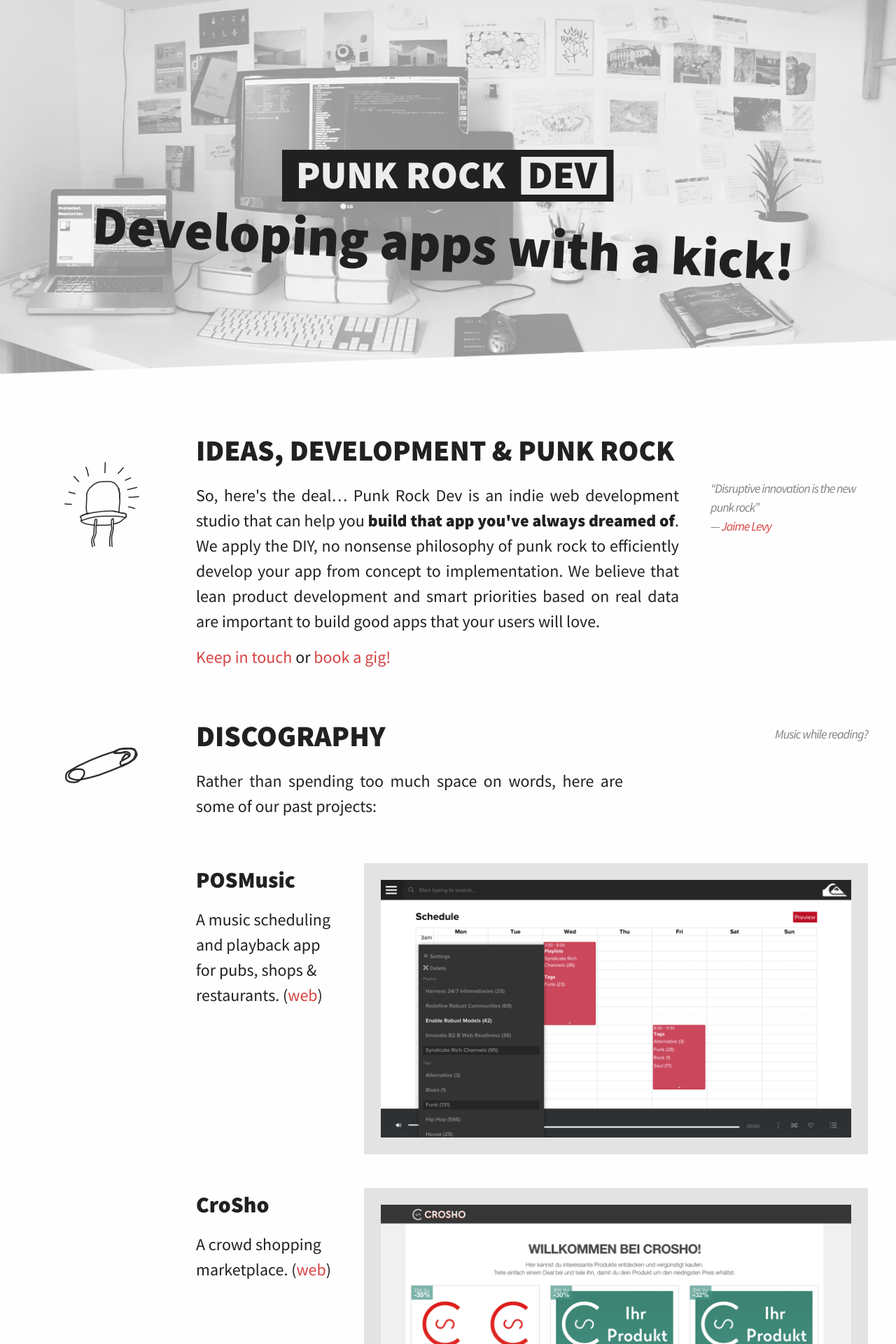
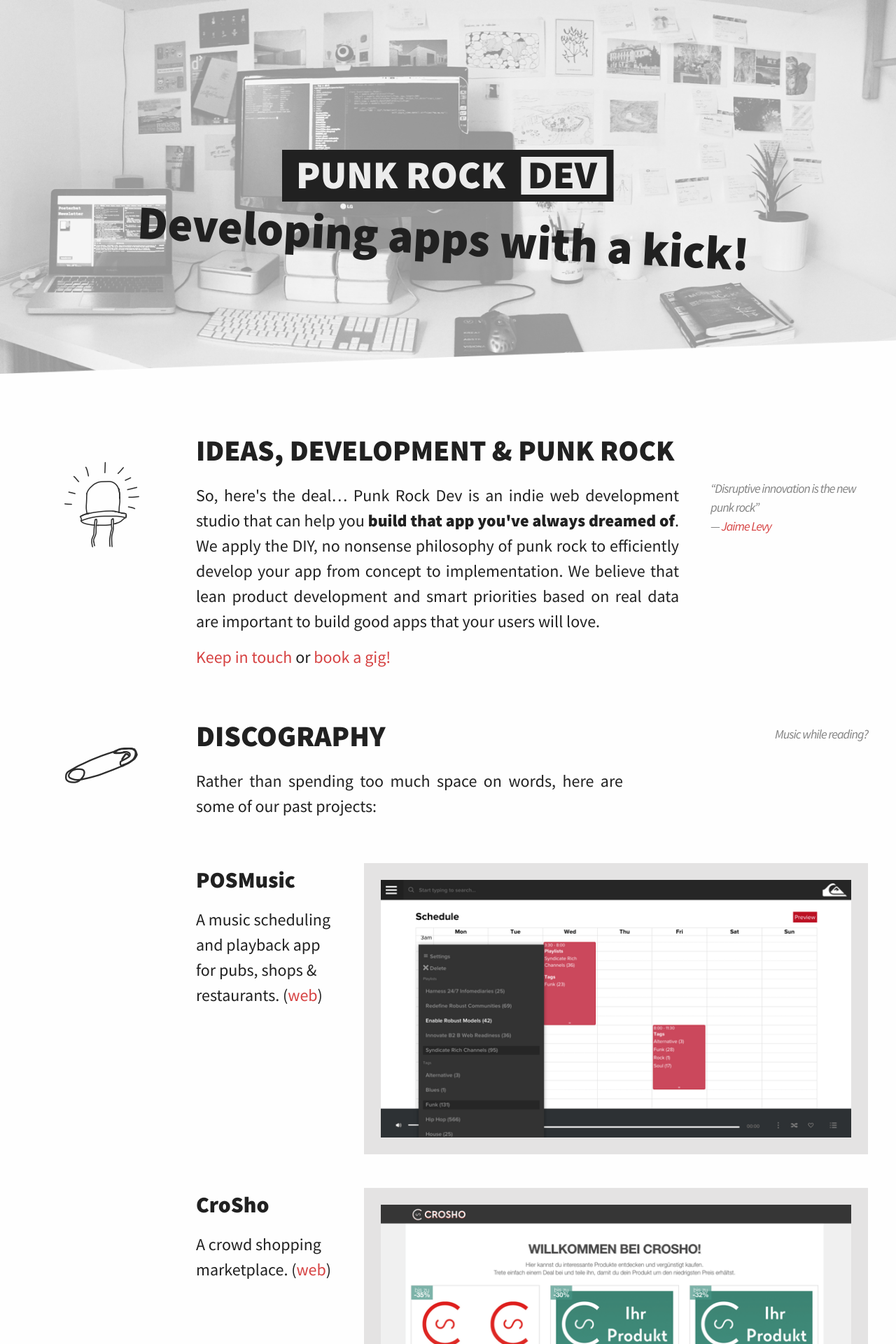
Before and after one commit to punkrockdev/punkrockdev.github.io, a Jekyll site: the page built from index.md, in a window 1280 px wide. Shown: the top 1920 px of the page at 70% size. Built offline with Jekyll 4.4.1, drawn with Linux system fonts in a browser that asks for light colours; nearby versions of some CDN libraries; comment, search, counter and statistics services are not loaded; grey boxes are pictures that could not be loaded.

Commit message:
fix more layout issues

```diff
--- a/_sass/_base.scss
+++ b/_sass/_base.scss
@@ -189,7 +189,21 @@ pre {
     padding-left: $spacing-unit;
     @extend %clearfix;
 
+    @include media-query($on-desktop) {
+        max-width: -webkit-calc(#{$content-width} - (#{$spacing-unit} * 2));
+        max-width:         calc(#{$content-width} - (#{$spacing-unit} * 2));
+        padding-right: $spacing-unit;
+        padding-left: $spacing-unit;
+    }
+
     @include media-query($on-laptop) {
+        max-width: -webkit-calc(#{$content-width} - (#{$spacing-unit}));
+        max-width:         calc(#{$content-width} - (#{$spacing-unit}));
+        padding-right: $spacing-unit / 2;
+        padding-left: $spacing-unit / 2;
+    }
+
+    @include media-query($on-palm) {
         max-width: -webkit-calc(#{$content-width} - (#{$spacing-unit}));
         max-width:         calc(#{$content-width} - (#{$spacing-unit}));
         padding-right: $spacing-unit / 2;
--- a/_sass/_layout.scss
+++ b/_sass/_layout.scss
@@ -56,7 +56,7 @@
     text-align: center;
     width: 98%;
     padding-left: 1%;
-    font-size: 78px;
+    font-size: 68px;
 
     @include media-query($on-laptop) {
         font-size: 64px;
@@ -65,7 +65,7 @@
         font-size: 36px;
     }
     @include media-query($on-palm) {
-        font-size: 32px;
+        font-size: 28px;
         transform: rotate(1deg);
     }
     font-weight: 900;
@@ -150,6 +150,7 @@
     position: absolute;
     padding-top: 10%;
     font-size: $small-font-size;
+    @include media-query($on-desktop) { font-weight: 900; }
     @include media-query($on-laptop) {
         font-size: $small-font-size-laptop;
     }
@@ -170,12 +171,10 @@
 
 .footer-col-wrapper {
     width: 66%;
-    // margin-left: 20%;
-    margin-left: 15%;
+    margin-left: 12%;
     @extend %clearfix;
     @include media-query($on-desktop) {
         margin-left: 0;
-        width: 69%;
     }
     img {
         padding: 1em 0;
@@ -306,15 +305,15 @@ p {
 .doodle {
     padding-top: 2em;
     text-align: center;
-    img { max-height: 100%}
+    img { max-width: 100%}
     @include media-query($on-desktop) {
         padding-top: 0;
         position: absolute;
         right: 0.5em;
-        height: 100px;
+        width: 100px;
     }
-    @include media-query($on-laptop) { height: 63px; }
-    @include media-query($on-palm) { height: 75px; }
+    @include media-query($on-laptop) { width: 63px; }
+    @include media-query($on-palm) { width: 75px; }
 }
 
 /**
@@ -324,6 +323,8 @@ p {
 .app-screenshot {
     img {
         border: 24px solid $grey-color-transparent;
+        display: block;
+        margin: 0 auto;
     }
     p {
         text-align: left;
@@ -349,7 +350,7 @@ p {
 
 #phone-doodle.doodle {
     padding-top: 4em;
-    @include media-query($on-palm) {
+    @include media-query($on-desktop) {
         padding-top: 0;
         position: relative;
         width: 33%;
--- a/css/main.scss
+++ b/css/main.scss
@@ -10,7 +10,7 @@ $base-font-size-mobile:   20px;
 
 $small-font-size:  21px;
 $small-font-size-laptop:  $base-font-size-mobile; // * 0.895;
-$small-font-size-mobile:  18px;
+$small-font-size-mobile:  11px;
 $base-line-height: 1.5;
 
 $spacing-unit:     30px;
```
